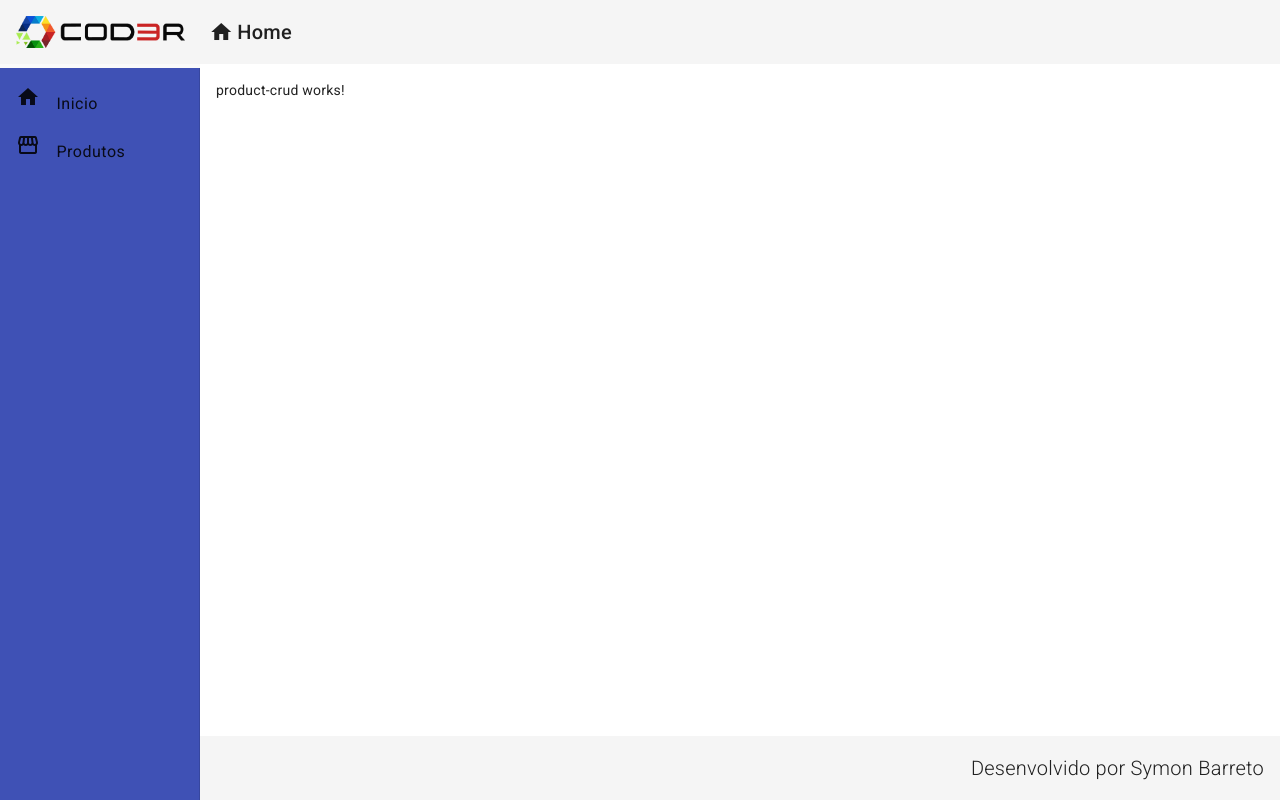
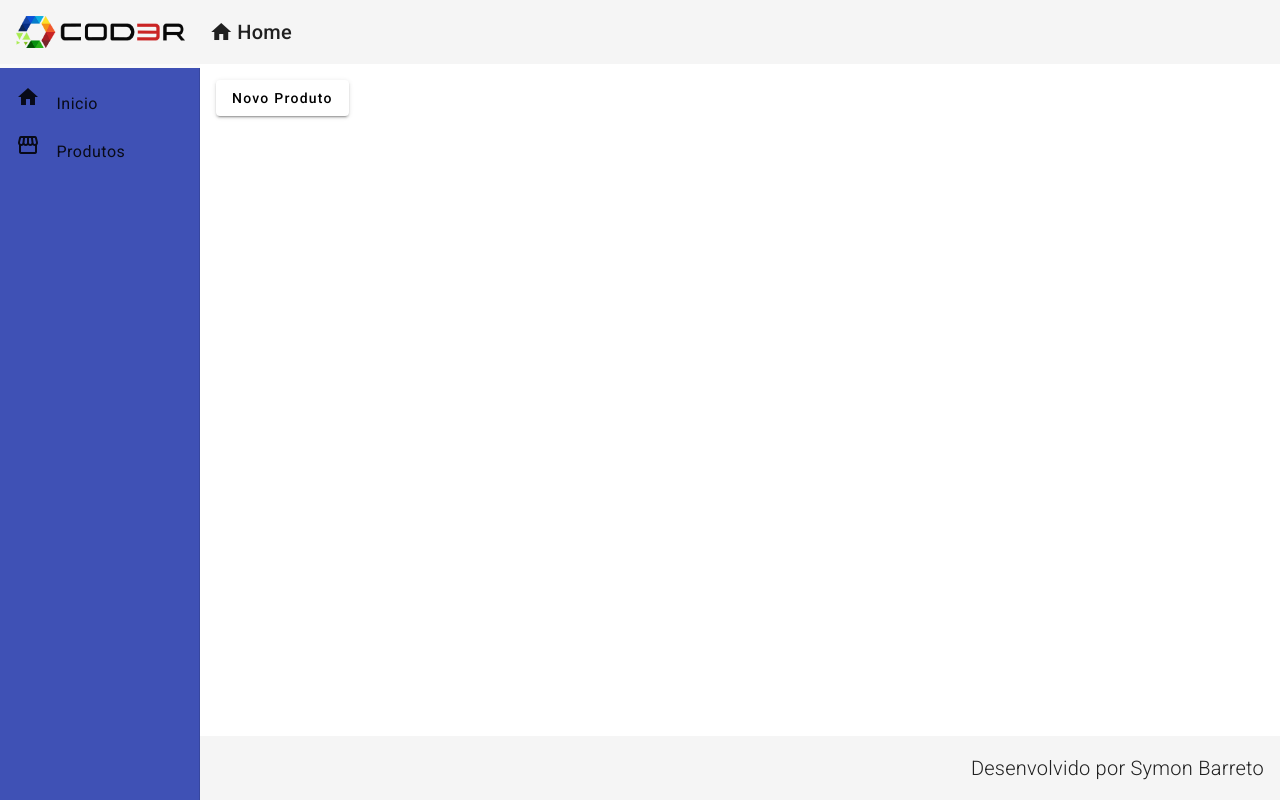
Before and after one commit to s4imu/angular-app, an Angular app in the folder frontend/: page /products in a window 1280 px wide. Built offline with nearby package versions, Linux system fonts and the light colour scheme.

Commit message:
CHORE: novo produto button

```diff
--- a/frontend/src/app/views/product-crud/product-crud.component.html
+++ b/frontend/src/app/views/product-crud/product-crud.component.html
@@ -1 +1,3 @@
-<p>product-crud works!</p>
+<button mat-raised-button (click)="navigateToProductCreate()">
+    Novo Produto
+</button>
--- a/frontend/src/app/views/product-crud/product-crud.component.ts
+++ b/frontend/src/app/views/product-crud/product-crud.component.ts
@@ -1,4 +1,5 @@
 import { Component } from '@angular/core';
+import { Router } from '@angular/router';
 
 @Component({
   selector: 'app-product-crud',
@@ -7,4 +8,9 @@ import { Component } from '@angular/core';
 })
 export class ProductCrudComponent {
 
+  constructor(private router: Router) { }
+
+  navigateToProductCreate(): void {
+    this.router.navigate(['/products/create'])
+  }
 }
```
Also changed, not shown: frontend/src/app/app.module.ts (+6 -3 lines).
